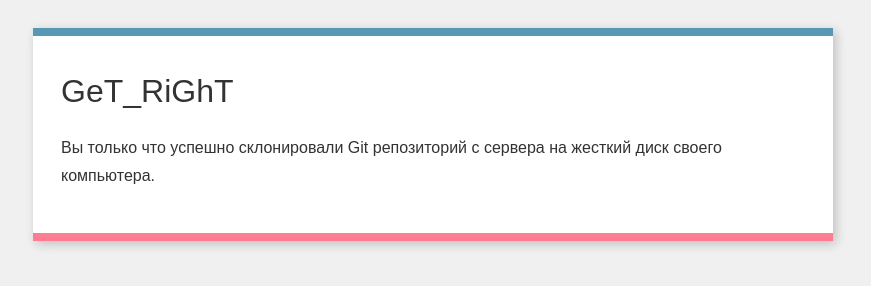
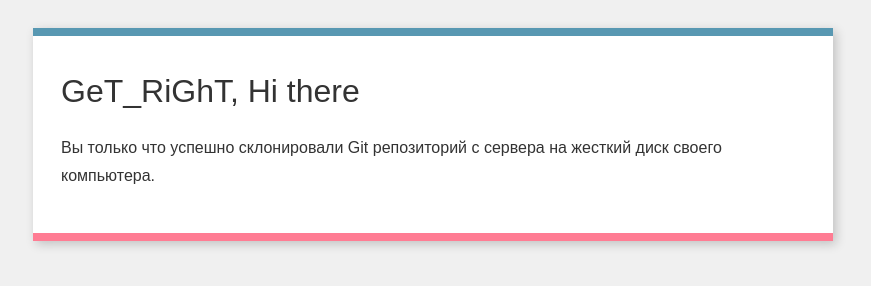
Before and after one commit to ForHack/git-welcome, a plain HTML site: page index.html in a window 1280 px wide. Shown: the whole page, without its empty margins (207-1078 px from the left). Drawn offline with Linux system fonts and the light colour scheme.

Commit message:
changed html

```diff
--- a/index.html
+++ b/index.html
@@ -9,7 +9,7 @@
     </head>
     <body>
         <div class="box">
-            <h1>GeT_RiGhT</h1>
+            <h1>GeT_RiGhT, Hi there</h1>
             <p>
                 Вы только что успешно склонировали Git репозиторий с сервера на
                 жесткий диск своего компьютера.
```
